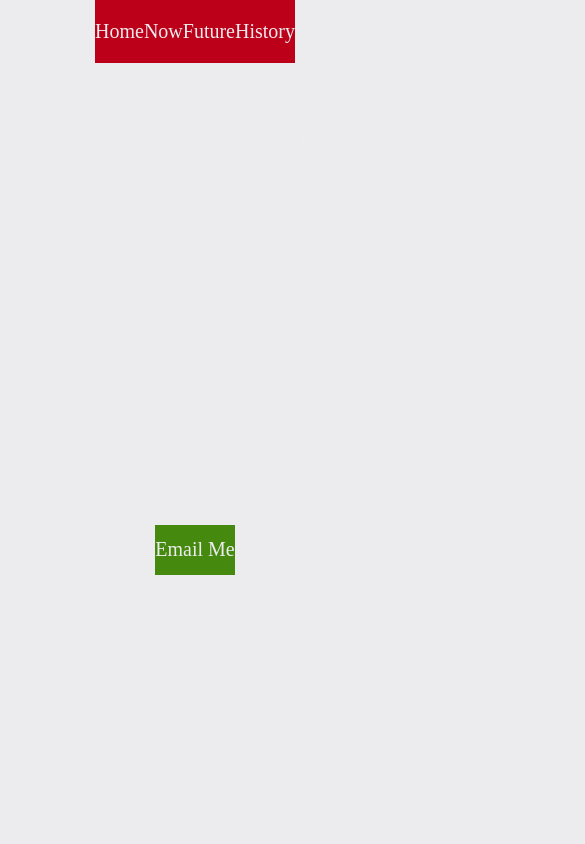
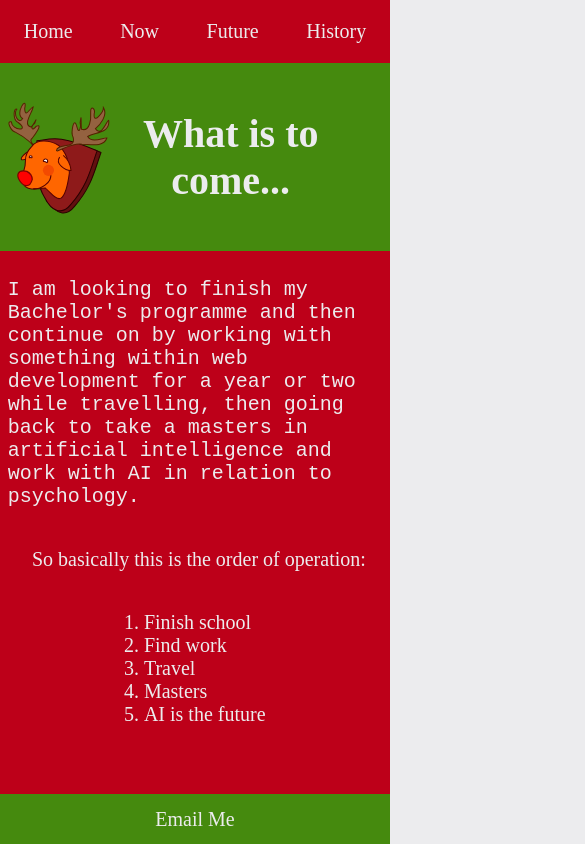
Before and after one commit to DIzosimov/wprog1, a website: page 2.1/future.html in a window 390 px wide. Shown: the top 844 px of the page, 585 px wide, since content can reach past the window. Drawn offline with Linux system fonts and the light colour scheme.

Commit message:
Adds responsiveness to Future page.

```diff
--- /dev/null
+++ b/2.1/future.css
@@ -0,0 +1,42 @@
+#title {
+    right: 9%;
+}
+
+#contentContainer {
+    background: #BD0019;
+    height: 100%;
+    display: flex;
+    flex-direction: column;
+    align-items: center;
+    justify-content: center;
+}
+
+section {
+    padding-inline-start: 2% ;
+}
+
+pre {
+    display: flex;
+    flex-direction: column;
+    white-space:unset;
+}
+
+p {
+    padding-inline-start: 2%;
+}
+
+li {
+   display: list-item;
+}
+
+ol {
+    padding-inline-start: 5%;
+}
+
+body {
+    height: 100vh;
+}
+
+#bodyContainer {
+    height: 100%;
+}
--- a/2.1/future.html
+++ b/2.1/future.html
@@ -9,10 +9,12 @@
   <meta name="generator">
   <meta name="keywords" content="HTML">
   <link rel="stylesheet" href="general.css">
+  <link rel="stylesheet" href="future.css">
   <title></title>
 </head>
 
 <body>
+  <div id="bodyContainer">
     <header>
       <nav>
         <ul>
@@ -24,10 +26,13 @@
       </nav>
     </header>
 
-  <h1>
+    <div id="h1Container">
+      <object data="rudolph.svg" id="rudolphSVG"></object>
+      <h1 id="title">
         What is to come...
       </h1>
-  <main>
+    </div>
+    <main id="contentContainer">
       <section>
         <pre>
         I am looking to finish my Bachelor's programme and then continue on
@@ -50,6 +55,7 @@
     <footer>
       <a href="mailto:david.izosimov@gmail.com">Email Me</a>
     </footer>
+  </div>
 </body>
 
 </html>
--- a/2.1/general.css
+++ b/2.1/general.css
@@ -1,5 +1,6 @@
 body {
   margin: auto;
+  background: #BD0019;
 }
 
 h1 {
```
Lines whose indentation alone changed are shown as unchanged.
